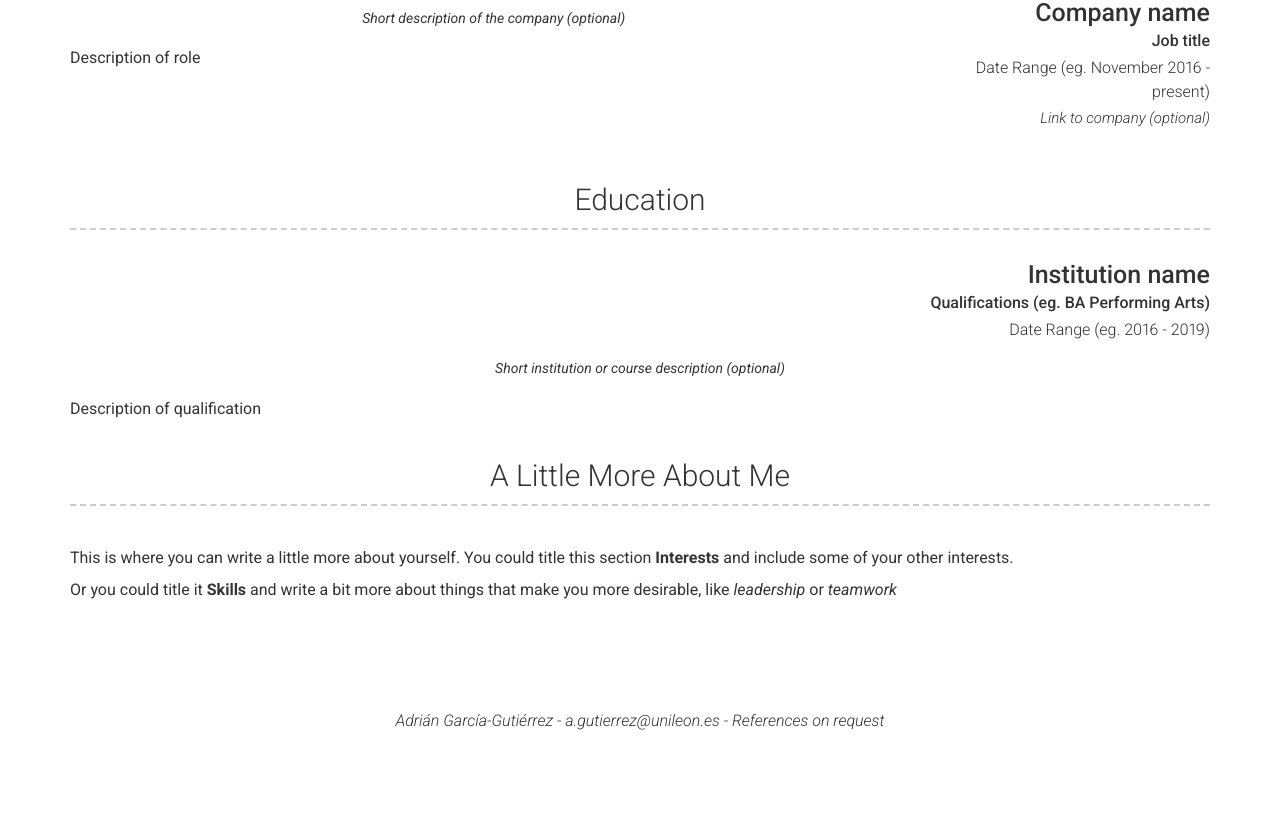
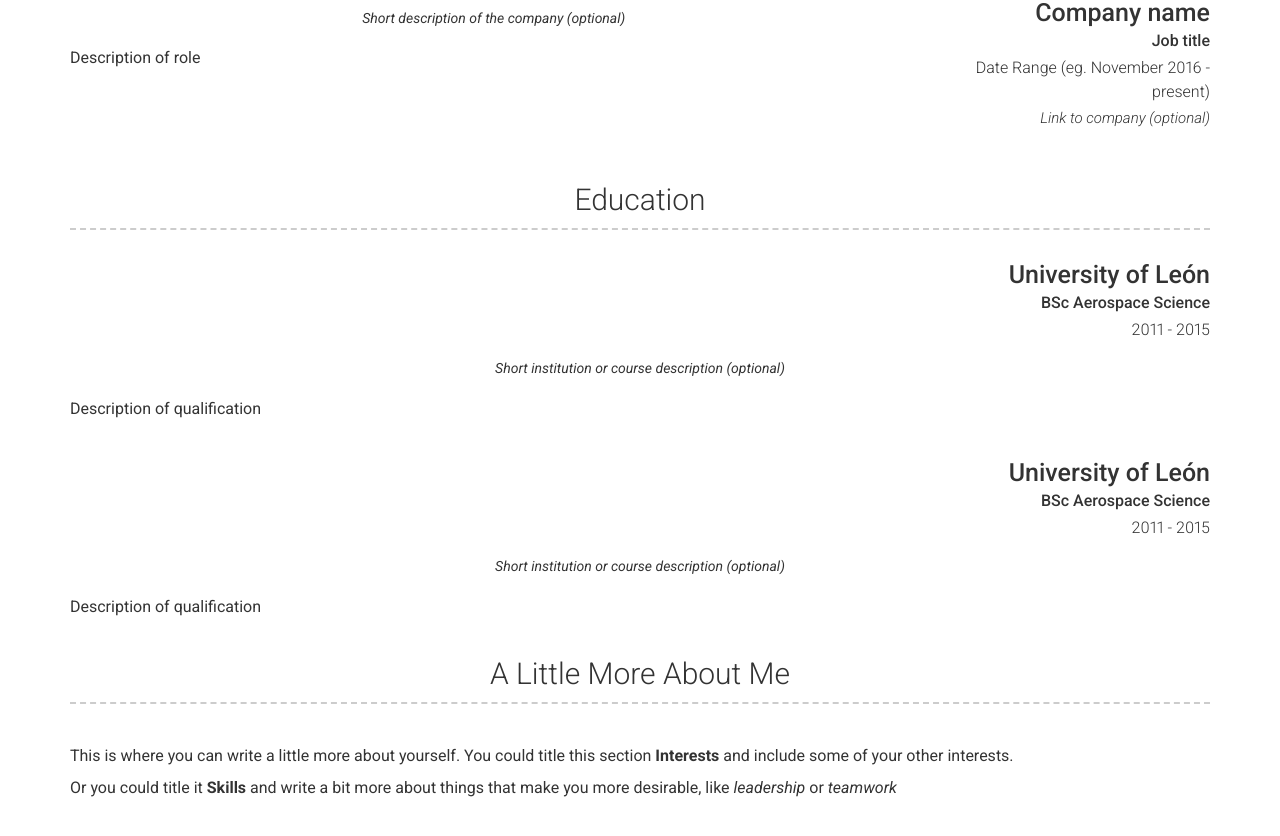
Before and after one commit to garcgutierrez/garcgutierrez.github.io, a Jekyll site: the page built from index.md, in a window 1280 px wide and 900 px high, scrolled down 850 px. Shown: the top 836 px of the window. Built offline with Jekyll 4.4.1, drawn with Linux system fonts in a browser that asks for light colours; nearby versions of some CDN libraries; before the commit the page ends 1591 px from its top, so only the background shows below that.

Commit message:
Update _config.yml

```diff
--- a/_config.yml
+++ b/_config.yml
@@ -90,9 +90,18 @@ content:
     layout: list
     content:
       - layout: top-right
-        title: Institution name
-        sub_title: Qualifications (eg. BA Performing Arts)
-        caption: Date Range (eg. 2016 - 2019)
+        title: University of León
+        sub_title: BSc Aerospace Science
+        caption: 2011 - 2015
+        quote: >
+          Short institution or course description (optional)
+        description: | # this will include new lines to allow paragraphs
+          Description of qualification
+
+      - layout: top-right
+        title: University of León
+        sub_title: BSc Aerospace Science
+        caption: 2011 - 2015
         quote: >
           Short institution or course description (optional)
         description: | # this will include new lines to allow paragraphs
```
